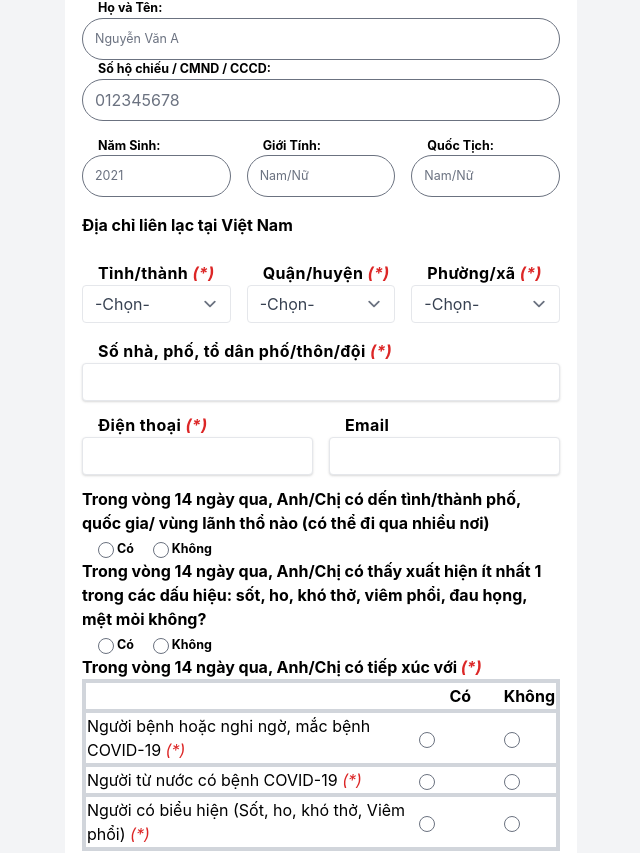
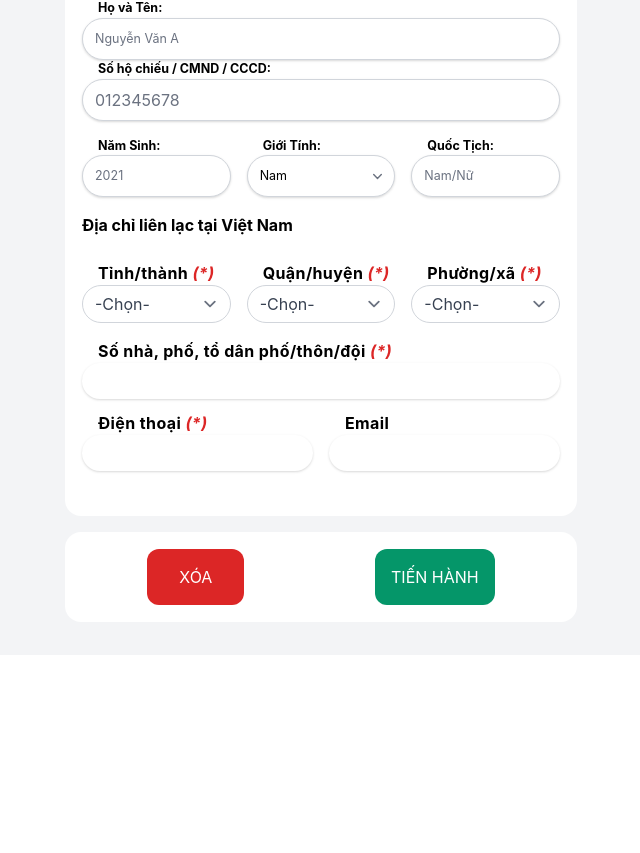
Before and after one commit to minhphamhuy811/FWP_A3, a React (Create React App) app: page / in a window 1280 px wide. Shown: the part 372-1225 px from the top of the page, without its empty margins (319-959 px from the left). After the commit the page ends 1027 px from the top, so only its background shows below. Built offline with nearby package versions, Linux system fonts and the light colour scheme.

Commit message:
in progress page 1

```diff
--- a/public/index.html
+++ b/public/index.html
@@ -24,7 +24,7 @@
       work correctly both with client-side routing and a non-root public URL.
       Learn how to configure a non-root public URL by running `npm run build`.
     -->
-    <title>SWAS RMIT</title>
+    <title>Khai báo y tế</title>
   </head>
   <body>
     <noscript>You need to enable JavaScript to run this app.</noscript>
--- a/src/Declaration.js
+++ b/src/Declaration.js
@@ -20,24 +20,28 @@ export default function Declaration() {
 						<form action="">
 							<ul className="flex flex-col">
 								<label htmlFor="fullname">Họ và Tên:</label>
-								<input type="text" placeholder="Nguyễn Văn A" className="rounded-full" id="fullname" value={fullName} onChange={e => setFullName(e.target.value)}/>
+								<input type="text" placeholder="Nguyễn Văn A" className="rounded-full border-gray-300 shadow appearance-none" id="fullname" value={fullName} onChange={e => setFullName(e.target.value)}/>
 							</ul>
 							<ul className="flex flex-col">
 								<label htmlFor="id">Số hộ chiếu / CMND / CCCD:</label>
-								<input type="text" placeholder="012345678" className="rounded-full" id="id" value={id} onChange={e => setID(e.target.value)}/>
+								<input type="text" placeholder="012345678" className="rounded-full border-gray-300 shadow appearance-none" id="id" value={id} onChange={e => setID(e.target.value)}/>
 							</ul>
 							<div className="grid grid-cols-3 gap-x-4 my-4">
 								<ul className="flex flex-col">
 									<label htmlFor="birthyear">Năm Sinh:</label>
-									<input type="text" placeholder="2021" className="rounded-full" id="birthyear" value={birthYear} onChange={e => setBirthYear(e.target.value)}/>
+									<input type="text" placeholder="2021" className="rounded-full border-gray-300 shadow appearance-none" id="birthyear" value={birthYear} onChange={e => setBirthYear(e.target.value)}/>
 								</ul>
 								<ul className="flex flex-col">
 									<label htmlFor="gender">Giới Tính:</label>
-									<input type="text" placeholder="Nam/Nữ" className="rounded-full" id="gender" value={gender} onChange={e => setGender(e.target.value)}/>
+									<select name="gdr" id="gender" value={gender} onChange={e => setGender(e.target.value)} className="rounded-full border-gray-300 shadow appearance-none">
+										<option value="male" onClick={e => setGender(e.target.value)}>Nam</option>
+										<option value="female" onClick={e => setGender(e.target.value)}>Nữ</option>
+										<option value="differ" onClick={e => setGender(e.target.value)}>Khác</option>
+									</select>
 								</ul>
 								<ul className="flex flex-col">
 									<label htmlFor="national">Quốc Tịch:</label>
-									<input type="text" placeholder="Nam/Nữ" className="rounded-full" id="national" value={national} onChange={e => setNational(e.target.value)}/>
+									<input type="text" placeholder="Nam/Nữ" className="rounded-full border-gray-300 shadow appearance-none" id="national" value={national} onChange={e => setNational(e.target.value)}/>
 								</ul>
 							</div>
 							<h3 className="font-bold">Địa chỉ liên lạc tại Việt Nam</h3>
@@ -48,7 +52,7 @@ export default function Declaration() {
 							Tỉnh/thành <a className="text-red-600 italic">(*)</a>
 
 									</label>
-									<select className="block appearance-none w-full bg-white-200 border border-gray-200 text-gray-700 rounded leading-tight focus:outline-none focus:bg-gray focus:border-gray-500" id="grid-state">
+									<select className="block rounded-full border-gray-300 appearance-none w-full bg-white-200 border border-gray-200 text-gray-700 rounded leading-tight focus:outline-none focus:bg-gray" id="grid-state">
 										<option>-Chọn-</option>
 										<option>Hà Nội</option>
 										<option>Hồ Chí Minh</option>
@@ -58,7 +62,7 @@ export default function Declaration() {
 									<label className=" tracking-wide text-base font-bold mb-2" >
 							Quận/huyện <a className="text-red-600 italic">(*)</a>
 									</label>
-									<select className="block appearance-none w-full bg-white-200 border border-gray-200 text-gray-700 rounded leading-tight focus:outline-none focus:bg-gray focus:border-gray-500" id="grid-state">
+									<select className="block appearance-none rounded-full border-gray-300 w-full bg-white-200 border border-gray-200 text-gray-700 rounded leading-tight focus:outline-none focus:bg-gray focus:border-gray-500" id="grid-state">
 										<option>-Chọn-</option>
 										<option>1</option>
 										<option>2</option>
@@ -69,7 +73,7 @@ export default function Declaration() {
 									<label className="tracking-wide text-base font-bold mb-2" >
 							Phường/xã <a className="text-red-600 italic">(*)</a>
 									</label>
-									<select className="block appearance-none w-full bg-white-200 border border-gray-200 text-gray-700 rounded leading-tight focus:outline-none focus:bg-gray focus:border-gray-500" id="grid-state">
+									<select className="block appearance-none rounded-full border-gray-300 w-full bg-white-200 border border-gray-200 text-gray-700 rounded leading-tight focus:outline-none focus:bg-gray focus:border-gray-500" id="grid-state">
 										<option>-Chọn-</option>
 										<option>1</option>
 										<option>2</option>
@@ -80,7 +84,7 @@ export default function Declaration() {
 									<label className=" tracking-wide text-base font-bold mb-2" >
 							Số nhà, phố, tổ dân phố/thôn/đội <a className="text-red-600 italic">(*)</a>
 									</label>
-									<input className="shadow appearance-none border  rounded w-full py-2 px-3 text-gray-700 mb-3 leading-tight focus:outline-none focus:border-blue-500" placeholder=""/>
+									<input className="shadow appearance-none rounded-full border-gray-300 w-full py-2 px-3 text-gray-700 mb-3 leading-tight focus:outline-none focus:border-blue-500" placeholder=""/>
 								</div>
 							</div>
 							<div className="grid grid-cols-2 gap-4">
@@ -88,55 +92,15 @@ export default function Declaration() {
 									<label className=" tracking-wide text-base font-bold mb-2" >
 							Điện thoại <a className="text-red-600 italic">(*)</a>
 									</label>
-									<input className="shadow appearance-none border  rounded w-full py-2 px-3 text-gray-700 mb-3 leading-tight focus:outline-none focus:border-blue-500" placeholder=""/>
+									<input className="shadow appearance-none rounded-full border-gray-300 w-full py-2 px-3 text-gray-700 mb-3 leading-tight focus:outline-none focus:border-blue-500" placeholder=""/>
 								</div>
 								<div className="col-span-1">
 									<label className=" tracking-wide text-base font-bold mb-2" >
 							Email
 									</label>
-									<input className="shadow appearance-none border rounded w-full py-2 px-3 text-gray-700 mb-3 leading-tight focus:outline-none focus:border-blue-500" placeholder=""/>
+									<input className="shadow appearance-none rounded-full border-gray-300 w-full py-2 px-3 text-gray-700 mb-3 leading-tight focus:outline-none focus:border-blue-500" placeholder=""/>
 								</div>
 							</div>
-							<p className="font-bold">Trong vòng 14 ngày qua, Anh/Chị có dến tình/thành phố, quốc gia/ vùng lãnh thổ nào (có thể đi qua nhiều nơi)</p>
-							<label><input className="style-radio radio-option" type="radio" value='có' /> Có	</label>
-							<label><input className="style-radio radio-option" type="radio" value='ko'/> Không	</label>
-							<br />
-							<p className=" font-bold">Trong vòng 14 ngày qua, Anh/Chị có thấy xuất hiện ít nhất 1 trong các dấu hiệu: sốt, ho, khó thở, viêm phổi, đau họng, mệt mỏi không?</p>
-							<label><input className="style-radio radio-option" type="radio" value='có' /> Có	</label>
-							<label><input className=" style-radio radio-option" type="radio" value='ko'/> Không	</label>
-							<br />
-							<p className="font-bold">Trong vòng 14 ngày qua, Anh/Chị có tiếp xúc với <a className="text-red-600 italic">(*)</a></p>
-
-
-
-
-							<table className="table max-w-max border-solid border-gray-300 border-4 table-fixed">
-								<thead >
-									<tr>
-										<th className="w-4/5"/>
-										<th className="w-1/5" >Có</th>
-										<th >Không</th>
-									</tr>
-								</thead >
-								<tbody >
-									<tr className="border-solid border-gray-300 border-4 ">
-										<td  >Người bệnh hoặc nghi ngờ, mắc bệnh COVID-19 <a className="text-red-600 italic">(*)</a></td>
-										<td  ><input type="radio"  /></td>
-										<td  ><input type="radio" /></td>
-									</tr>
-									<tr className="border-solid border-gray-300 border-4 " >
-										<td>Người từ nước có bệnh COVID-19 <a className="text-red-600 italic">(*)</a></td>
-										<td><input type="radio"  /></td>
-										<td><input type="radio"  /></td>
-									</tr>
-									<tr className="border-solid border-gray-300 border-4 ">
-										<td>Người có biểu hiện (Sốt, ho, khó thở, Viêm phổi) <a className="text-red-600 italic">(*)</a></td>
-										<td><input type="radio"/></td>
-										<td><input type="radio"/></td>
-									</tr>
-								</tbody>
-
-							</table>
 						</form>
 					</div>
 
```
Also changed, not shown: 1 other file (tests, documents, lock files or other folders).
